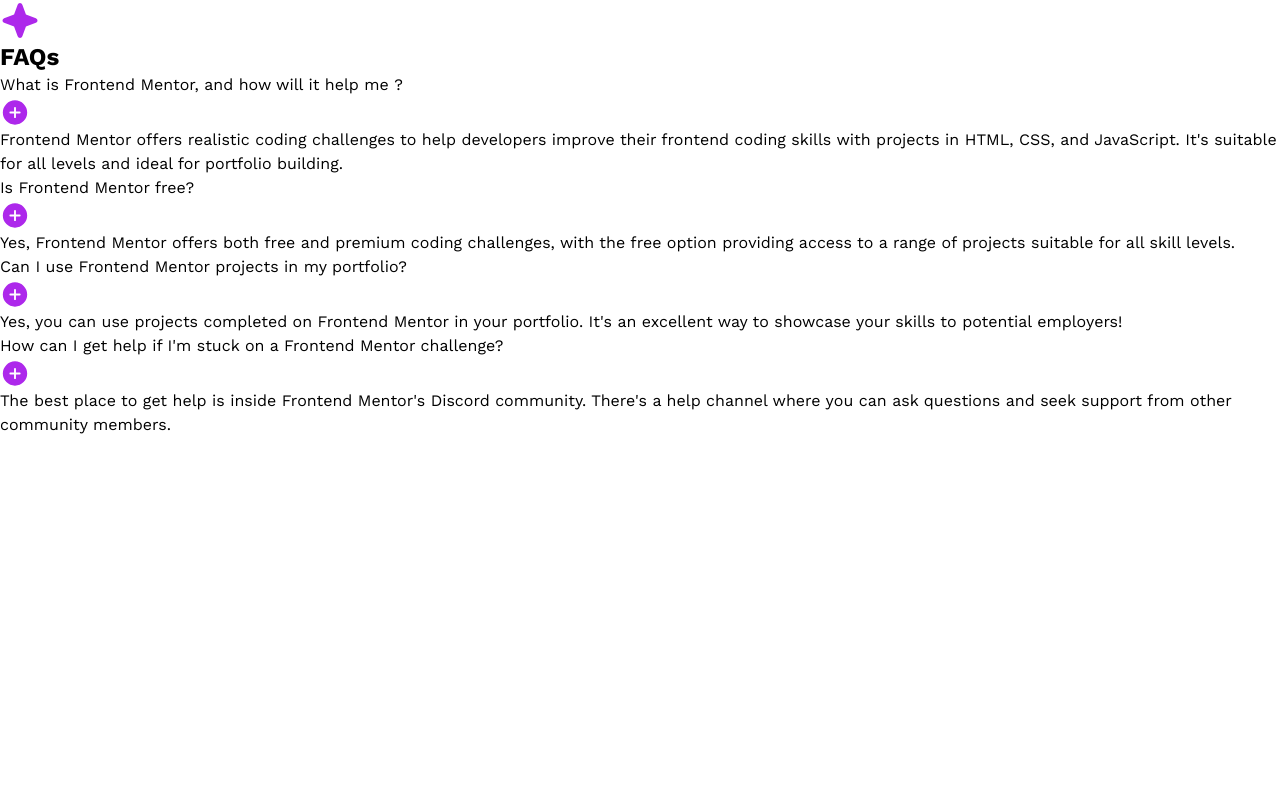
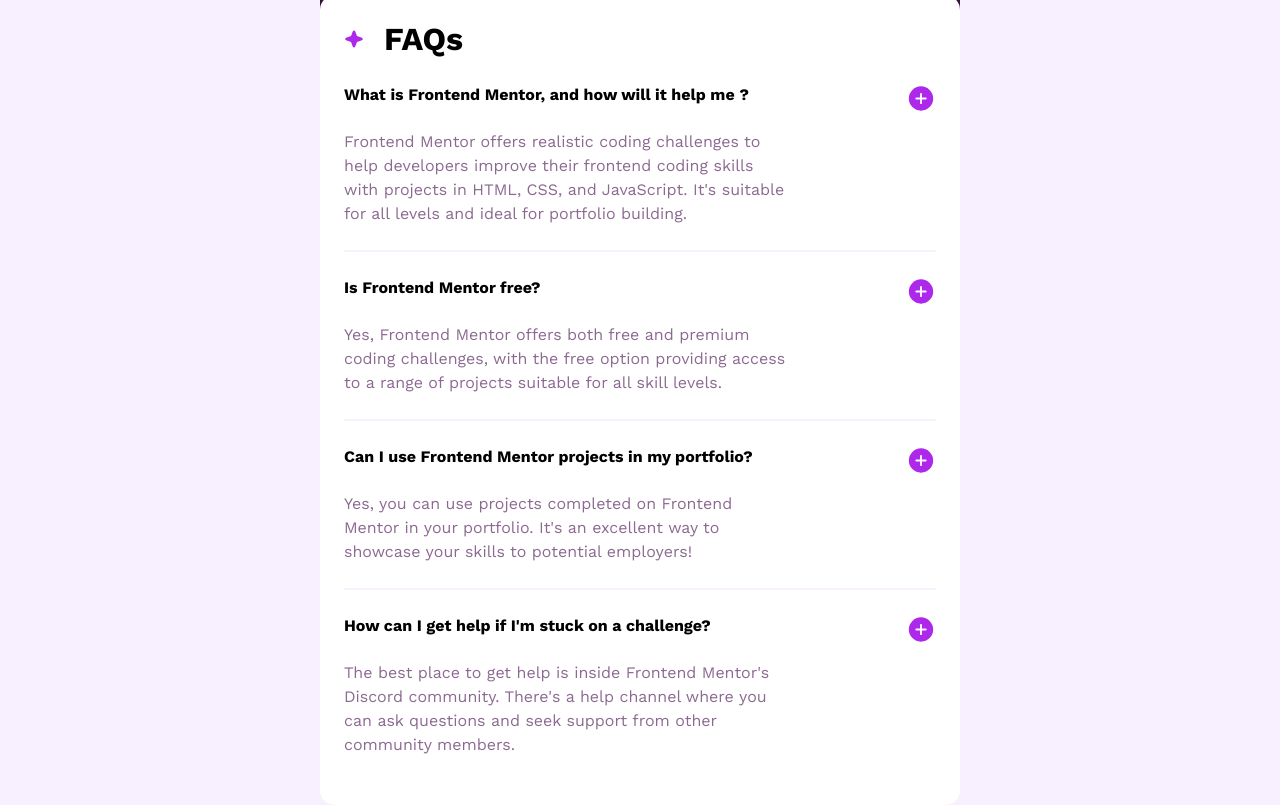
Before and after one commit to fumzy123/faq-accordion-component, a plain HTML site: page index.html in a window 1280 px wide. Drawn offline with nearby package versions, Linux system fonts and the light colour scheme.

Commit message:
Added first styling iteration

```diff
--- a/css/components/faqs.css
+++ b/css/components/faqs.css
@@ -0,0 +1,77 @@
+
+
+.faqs {
+    /** Background **/
+    background-color: white;
+
+    /** Box Model **/
+    border-radius: 15px;
+    padding: 1.5rem 1.5rem;
+
+    /** Position **/
+    position: absolute;
+    top: 50%;
+    left: 50%;
+    transform: translate(-50%, -50%)
+
+
+
+}
+
+
+/*** FAQS HEADER ***/
+.faqs__header {
+    /** Layout **/
+    display: flex;
+    align-items: center;
+    gap: 1.25rem;
+
+}
+
+.faqs__title-icon {
+    /** **/
+    width: 20px;
+}
+
+.faqs__title {
+    /** Typography **/
+    font-size: 2rem;
+}
+
+
+/*** FAQS LIST ***/
+.faqs__item {
+    list-style: none;
+
+    /** Box Model **/
+    padding: 1.5rem 0;
+    border-top: 2px solid hsl(275, 100%, 97%);
+    /* margin-bottom: 1.5rem; */
+}
+
+.faqs__item--no-top-border {
+    border-top: none;
+}
+
+.faqs__question {
+    /** Typography **/
+    font-weight: bold;
+
+    /** Layout **/
+    display: flex;
+    flex-direction: row;
+    justify-content: space-between;
+}
+
+.faqs__q-title {
+    max-width: 45ch;
+}
+
+.faqs__answers {
+    /* Box Model  */
+    margin-top: 1em;
+
+    /* Typography */
+    color: hsl(292, 16%, 49%); /* Grayish purple: */
+    max-width: 45ch;
+}
--- /dev/null
+++ b/css/components/pattern-wrapper.css
@@ -0,0 +1,4 @@
+
+.pattern-container__img {
+    width: 100%;
+}
--- a/css/global.css
+++ b/css/global.css
@@ -28,6 +28,10 @@
 /* Define a Universal Typography for your body */
 body {
     font-family: 'Work Sans', sans-serif ;
+    background: hsl(275, 100%, 97%)
+
+    /* background: hsl(275, 100%, 97%) url('../assets/images/background-pattern-mobile.svg') no-repeat;
+    background-size: 100%; */
 }
 
 /* Define sensible media defaults */
--- a/css/styles.css
+++ b/css/styles.css
@@ -5,4 +5,5 @@
 @import url('./modern-normalize.css');
 @import url('./global.css');
 @import url('./components/faqs.css');
+@import url('./components/pattern-wrapper.css');
 @import url('./utils.css');
--- a/css/utils.css
+++ b/css/utils.css
@@ -33,9 +33,9 @@
     responsiveness.
 */
 .container {
+    /** Box Model for all sections **/
     width: 100%;
     margin-inline: auto;
-    /* padding-inline: 0.5rem; */
     /* border: 2px solid red; */
 }
 
--- a/index.html
+++ b/index.html
@@ -20,11 +20,18 @@
 </head>
 <body>
 
+  <section class="pattern-container container">
+
+    <img class="pattern-container__img" src="./assets/images/background-pattern-mobile.svg" alt="mobile-background-pattern"/>
+
+  </section>
+
+
   <!-- faqs is our block
         faqs__element-name is our element (This is used to define a new element within our section)
         faqs__element--modifier is our modifier (This is used when you want to add a unique style our element)
   -->
-  <section class="faqs">
+  <section class="faqs container">
 
     <div class="faqs__header">
       <img class="faqs__title-icon" src="./assets/images/icon-star.svg" alt="star-icon"/>
@@ -33,14 +40,14 @@
 
     <ul class="faqs__list">
 
-      <li class="faqs__item">
+      <li class="faqs__item faqs__item--no-top-border">
 
         <div class="faqs__question">
-          <p class="faqs__q1-title">What is Frontend Mentor, and how will it help me ?</p>
+          <p class="faqs__q-title faqs__q1-title">What is Frontend Mentor, and how will it help me ?</p>
           <img class="faqs__q1-icon" src="./assets/images/icon-plus.svg" alt="plus-icon"/>
         </div>
 
-        <p class="faqs__a1">
+        <p class="faqs__answers faqs__a1">
           Frontend Mentor offers realistic coding challenges to help developers improve their
           frontend coding skills with projects in HTML, CSS, and JavaScript. It's suitable for
           all levels and ideal for portfolio building.
@@ -51,41 +58,39 @@
       <li class="faqs__item">
 
         <div class="faqs__question">
-          <p class="faqs__q2-title">  Is Frontend Mentor free?</p>
+          <p class="faqs__q-title faqs__q2-title">  Is Frontend Mentor free?</p>
           <img class="faqs_q2-icon" src="./assets/images/icon-plus.svg" alt="plus-icon"/>
         </div>
 
-        <p class="faqs__a2">
+        <p class="faqs__answers faqs__a2">
           Yes, Frontend Mentor offers both free and premium coding challenges, with the free
           option providing access to a range of projects suitable for all skill levels.
         </p>
 
       </li>
 
-
       <li class="faqs__item">
 
         <div class="faqs__question">
-          <p class="faqs__q3-title">Can I use Frontend Mentor projects in my portfolio?</p>
+          <p class="faqs__q-title faqs__q3-title">Can I use Frontend Mentor projects in my portfolio?</p>
           <img class="faqs_q3-icon" src="./assets/images/icon-plus.svg" alt="plus-icon"/>
         </div>
 
-        <p class="faqs__a3">
+        <p class="faqs__answers faqs__a3">
           Yes, you can use projects completed on Frontend Mentor in your portfolio. It's an excellent
           way to showcase your skills to potential employers!
         </p>
 
       </li>
 
-
       <li class="faqs__item">
 
         <div class="faqs__question">
-          <p class="faqs__q4-title">How can I get help if I'm stuck on a Frontend Mentor challenge?</p>
+          <p class="faqs__q-title faqs__q4-title">How can I get help if I'm stuck on a challenge?</p>
           <img class="faqs_q4-icon" src="./assets/images/icon-plus.svg" alt="plus-icon"/>
         </div>
 
-        <p class="faqs__a4">
+        <p class="faqs__answers faqs__a4">
           The best place to get help is inside Frontend Mentor's Discord community. There's a help
           channel where you can ask questions and seek support from other community members.
         </p>
@@ -103,11 +108,6 @@
 
 
 
-
-
-
-
-
   <!-- <div class="attribution">
     Challenge by <a href="https://www.frontendmentor.io?ref=challenge" target="_blank">Frontend Mentor</a>.
     Coded by <a href="#">Fumzy123</a>.
```
Also changed, not shown: 1 other file.
